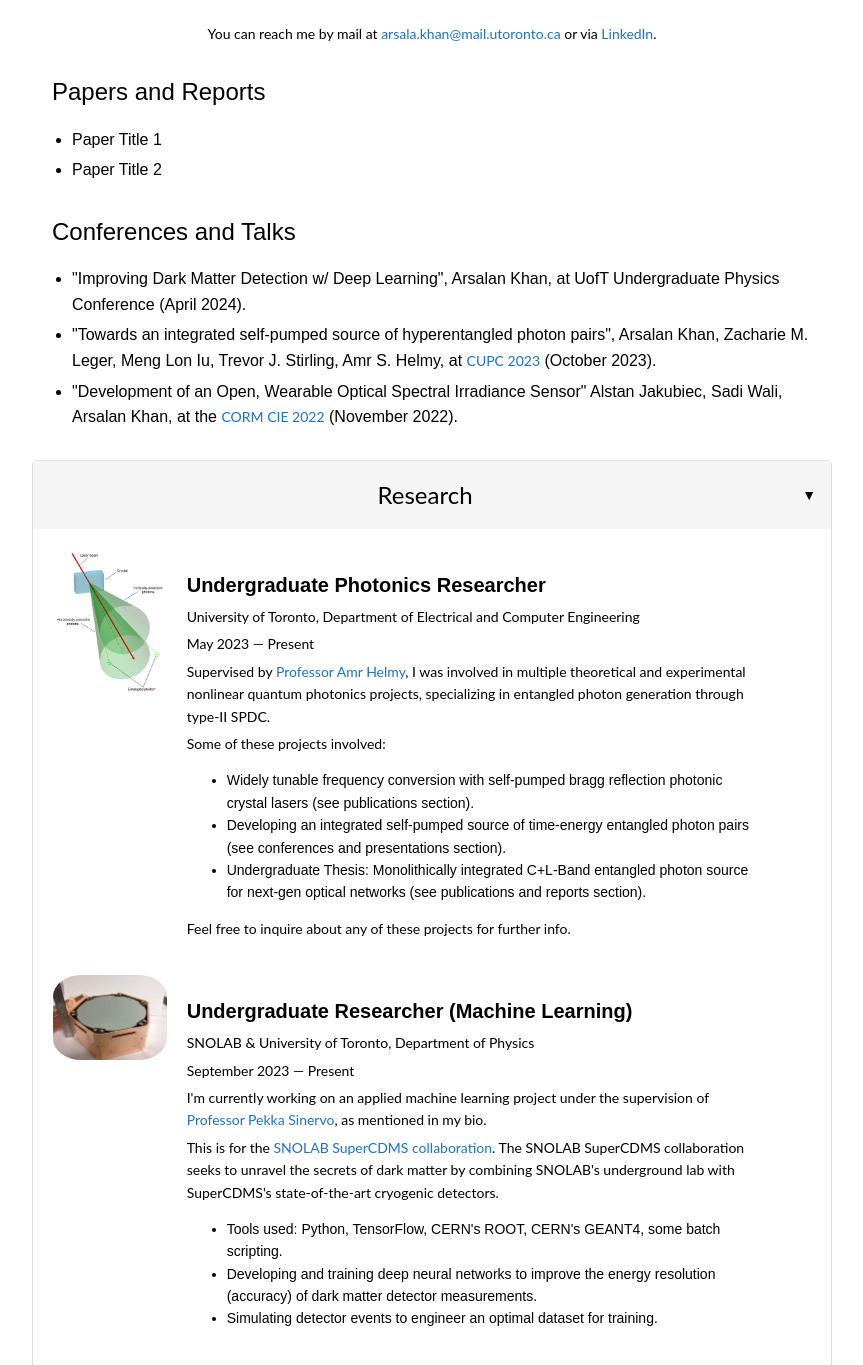
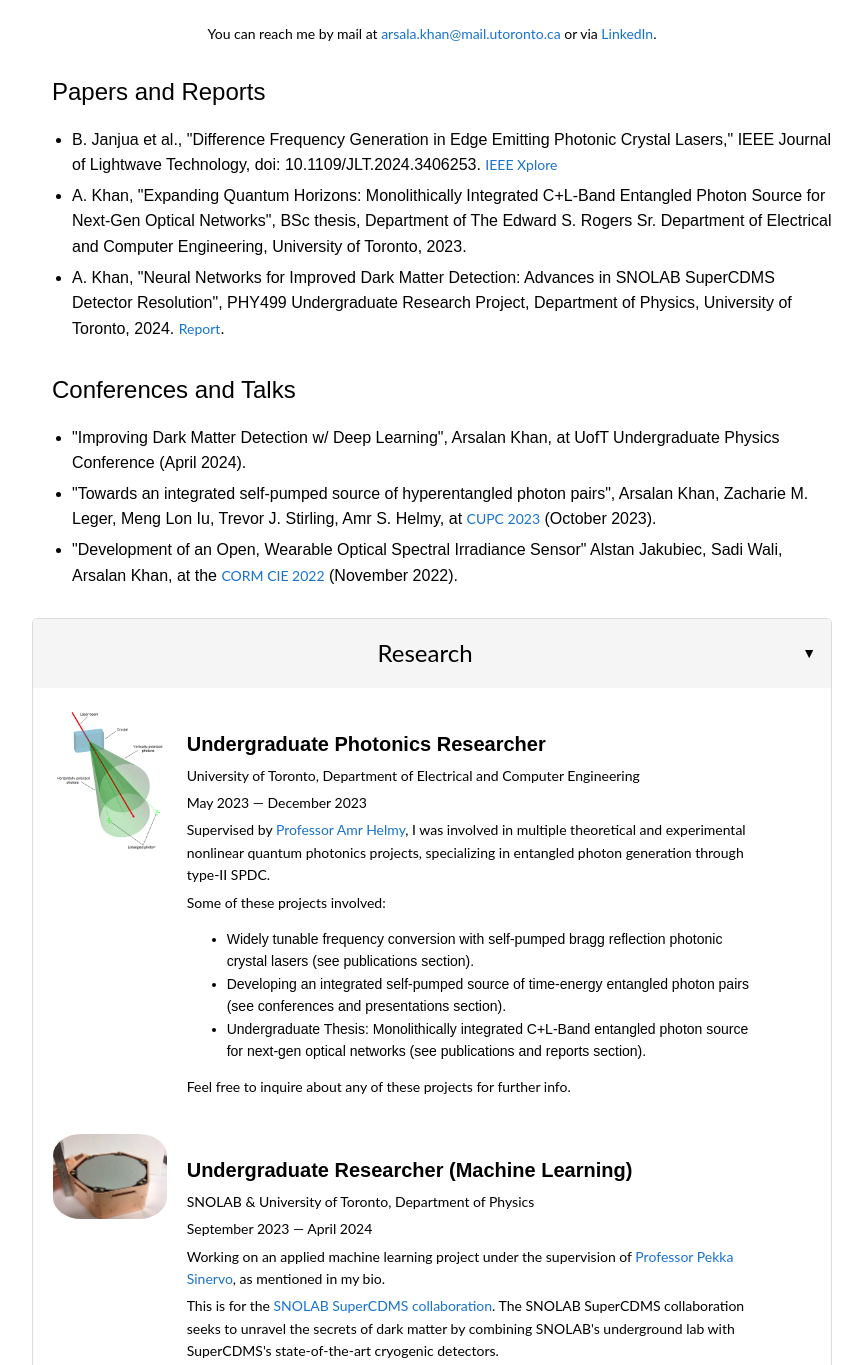
Before and after one commit to arsalan1322/portfolio, a plain HTML site: page index.html in a window 1280 px wide. Shown: the part 620-1985 px from the top of the page, without its empty margins (208-1071 px from the left). Drawn offline with Linux system fonts and the light colour scheme.

Commit message:
Added papers and reports.

```diff
--- a/index.html
+++ b/index.html
@@ -117,8 +117,26 @@
       <div class="portfolio-heading">Papers and Reports</div>
       <div class="portfolio-subsection">
         <ul class="portfolio-list">
-          <li class="portfolio-item">Paper Title 1</li>
-          <li class="portfolio-item">Paper Title 2</li>
+          <li class="portfolio-item">
+            B. Janjua et al., "Difference Frequency Generation in Edge Emitting
+            Photonic Crystal Lasers," IEEE Journal of Lightwave Technology, doi:
+            10.1109/JLT.2024.3406253.
+            <a href="https://ieeexplore.ieee.org/document/10540168"
+              >IEEE Xplore</a
+            >
+          </li>
+          <li class="portfolio-item">
+            A. Khan, "Expanding Quantum Horizons: Monolithically Integrated
+            C+L-Band Entangled Photon Source for Next-Gen Optical Networks", BSc
+            thesis, Department of The Edward S. Rogers Sr. Department of
+            Electrical and Computer Engineering, University of Toronto, 2023.
+          </li>
+          <li class="portfolio-item">
+            A. Khan, "Neural Networks for Improved Dark Matter Detection:
+            Advances in SNOLAB SuperCDMS Detector Resolution", PHY499
+            Undergraduate Research Project, Department of Physics, University of
+            Toronto, 2024. <a href="data/PHY479_Final_Report.pdf">Report</a>.
+          </li>
           <!-- Add more paper titles as needed -->
         </ul>
       </div>
@@ -166,7 +184,7 @@
               University of Toronto, Department of Electrical and Computer
               Engineering
             </p>
-            <p>May 2023 — Present</p>
+            <p>May 2023 — December 2023</p>
             <p>
               Supervised by
               <a
@@ -206,10 +224,10 @@
           <div class="experience-details">
             <h3>Undergraduate Researcher (Machine Learning)</h3>
             <p>SNOLAB & University of Toronto, Department of Physics</p>
-            <p>September 2023 — Present</p>
+            <p>September 2023 — April 2024</p>
             <p>
-              I'm currently working on an applied machine learning project under
-              the supervision of
+              Working on an applied machine learning project under the
+              supervision of
               <a
                 href="https://scholar.google.com/citations?user=k9L6jPYAAAAJ&hl=en"
                 >Professor Pekka Sinervo</a
@@ -317,7 +335,7 @@
     </div>
 
     <!----------------------------------------------------- WORK EXPERIENCE --------------------------------------------------->
-    <div class="experience-section collapsed">
+    <div class="experience-section">
       <div class="experience-header">
         <h2>Work Experience</h2>
         <div class="dropdown-button">&#9660;</div>
@@ -339,10 +357,6 @@
               Writing software and drivers in Python, VB.NET and C# to control,
               automate, and characterize various optical hardware, significantly
               decreasing time spent in the lab.
-            </p>
-            <p>
-              Participating in weekly Agile scrum meetings and bi-weekly
-              sprints.
             </p>
           </div>
         </div>
@@ -603,7 +617,7 @@
     </div>
 
     <!----------------------------------------------------- EXTRACURRICULARS --------------------------------------------------->
-    <div class="experience-section collapsed">
+    <div class="experience-section">
       <div class="experience-header">
         <h2>Extracurriculars</h2>
         <div class="dropdown-button">&#9660;</div>
```
Also changed, not shown: 1 other file.
